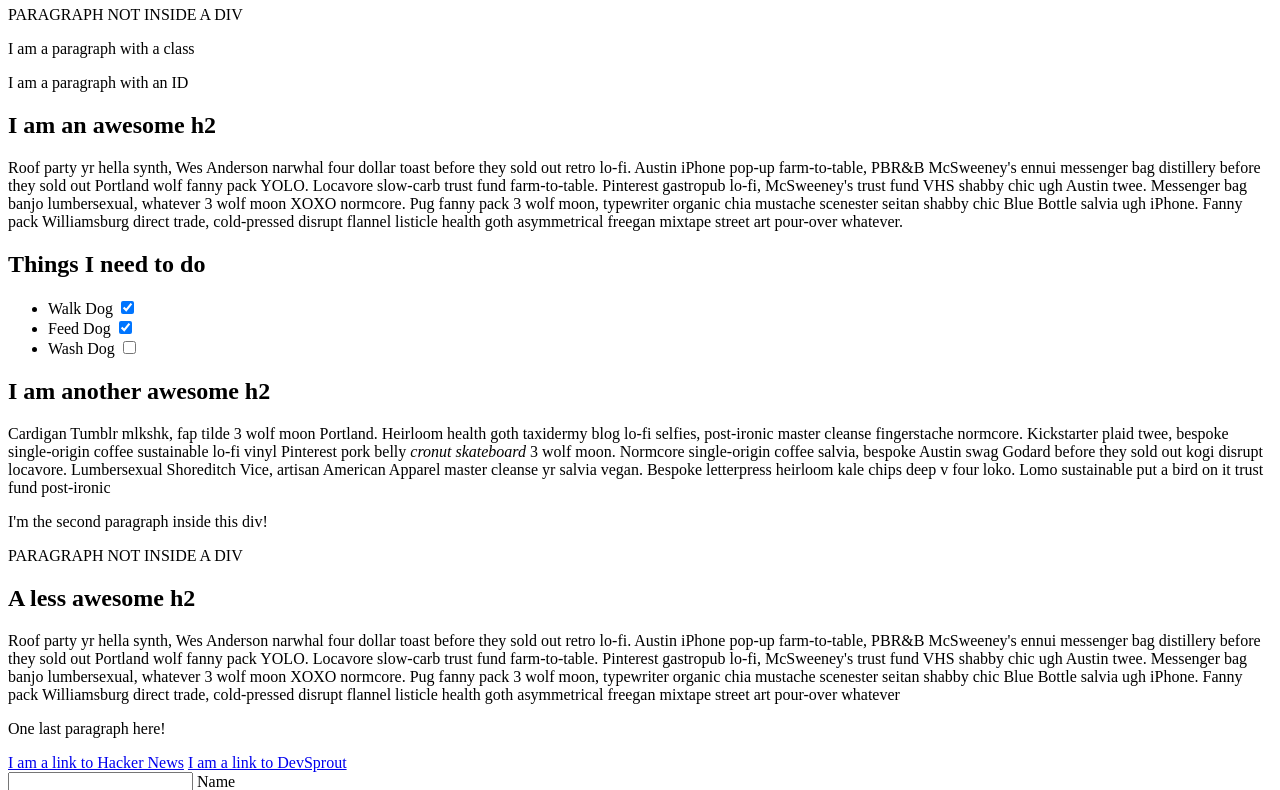
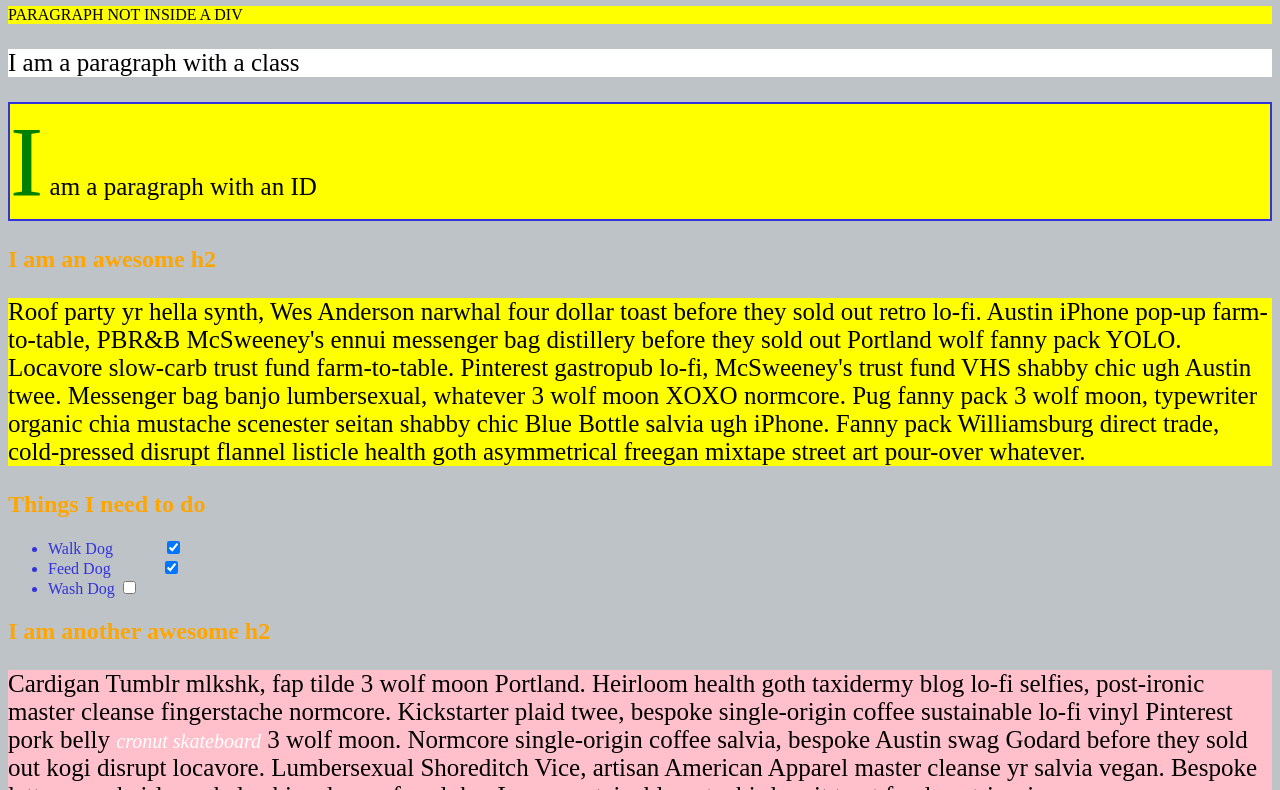
Before and after one commit to lfosgett/CSBC, a plain HTML site: page selector_exercise/selectorsExercise.html in a window 1280 px wide. Shown: the part 60-850 px from the top of the page. Drawn offline with Linux system fonts and the light colour scheme.

Commit message:
completed selectors exercise

```diff
--- a/selector_exercise/selectors.css
+++ b/selector_exercise/selectors.css
@@ -2,58 +2,97 @@
 DO NOT ALTER THE EXISTING HTML TO DO THIS.  WRITE ONLY CSS!
 
 /* Give the <body> element a background of #bdc3c7*/
-
+body {
+    background: #bdc3c7;
+}
 
 /* Make the <h1> element #9b59b6*/
-
+h1 {
+    color: #9b59b6;
+}
 
 /* Make all <h2> elements orange */
-
+h2 {
+    color: orange;
+}
 
 /* Make all <li> elements blue(pick your own hexadecimal blue)*/
-
+li {
+    color: rgb(51, 51, 219);
+}
 
 /*Change the background on every paragraph to be yellow*/
-
+p {
+    background: yellow;
+}
 
 /*Make all inputs have a 3px red border*/
-
+input {
+    border: 3px solid red;
+}
 
 /* Give everything with the class 'hello' a white background*/
-
+.hello {
+    background: #fff;
+}
 
 /* Give the element with id 'special' a 2px solid blue border(pick your own rgb blue)*/
-
+#special {
+    border: 2px solid rgb(51, 51, 219);
+}
 
 /*Make all the <p>'s that are nested inside of divs 25px font(font-size: 25px)*/
-
+div p {
+    font-size: 25px;
+}
 
 /*Make only inputs with type 'text' have a gray background*/
-
+input[type="text"] {
+    background: gray;
+}
 
 /* Give both <p>'s inside the 3rd <div> a pink background*/
-
+div:nth-of-type(3) p {
+    background: pink;
+}
 
 /* Give the 2nd <p> inside the 3rd <div> a 5px white border*/
-
+div:nth-of-type(3) p:nth-last-of-type(1) {
+    border: 5px solid #fff;
+}
 
 /* Make the <em> in the 3rd <div> element white and 20px font(font-size:20px)*/
-
+div:nth-of-type(3) em {
+    color: white;
+    font-size: 20px;
+}
 
 
 /*BONUS CHALLENGES*/
 /*You may need to research some other selectors and properties*/
 
 /*Make all "checked" checkboxes have a left margin of 50px(margin-left: 50px)*/
-
+input[checked] {
+    margin-left: 50px;
+}
 
 /* Make the <label> elements all UPPERCASE without changing the HTML(definitely look this one up*/
-
+label {
+    text-transform: uppercase;
+}
 
 /*Make the first letter of the element with id 'special' green and 100px font size(font-size: 100)*/
-
+#special::first-letter {
+    color: green;
+    font-size: 100px;
+}
 
 /*Make the <h1> element's color change to blue when hovered over */
-
+h1:hover {
+    color: blue;
+}
 
 /*Make the <a> element's that have been visited gray */
+a:visited {
+    color: gray;
+}
```
